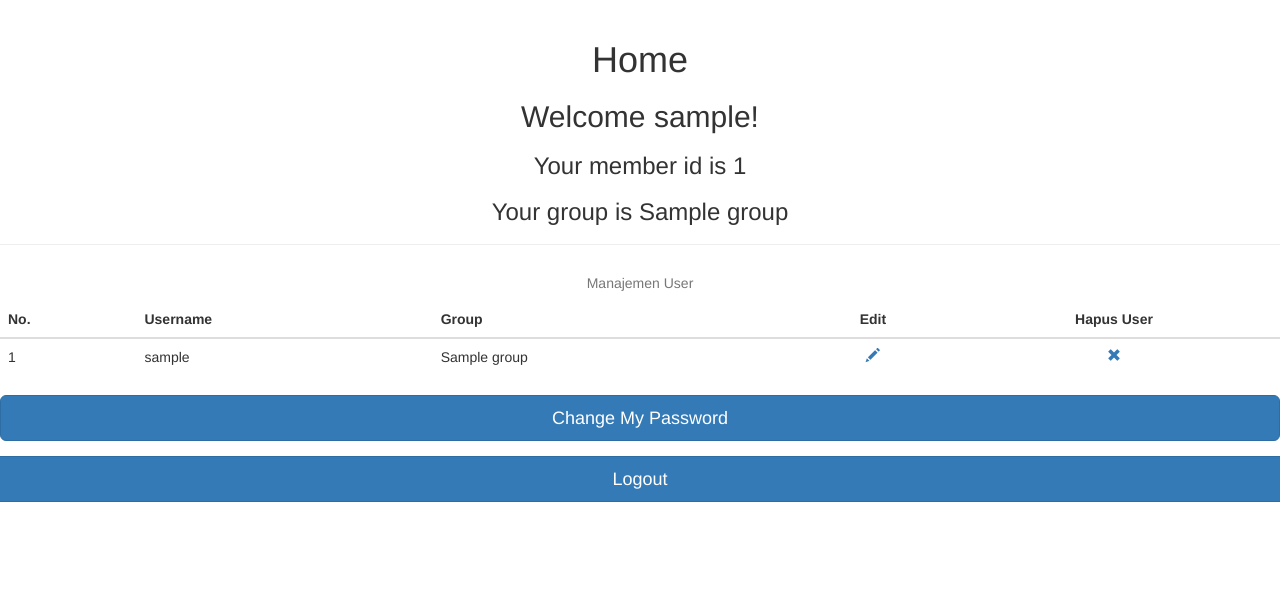
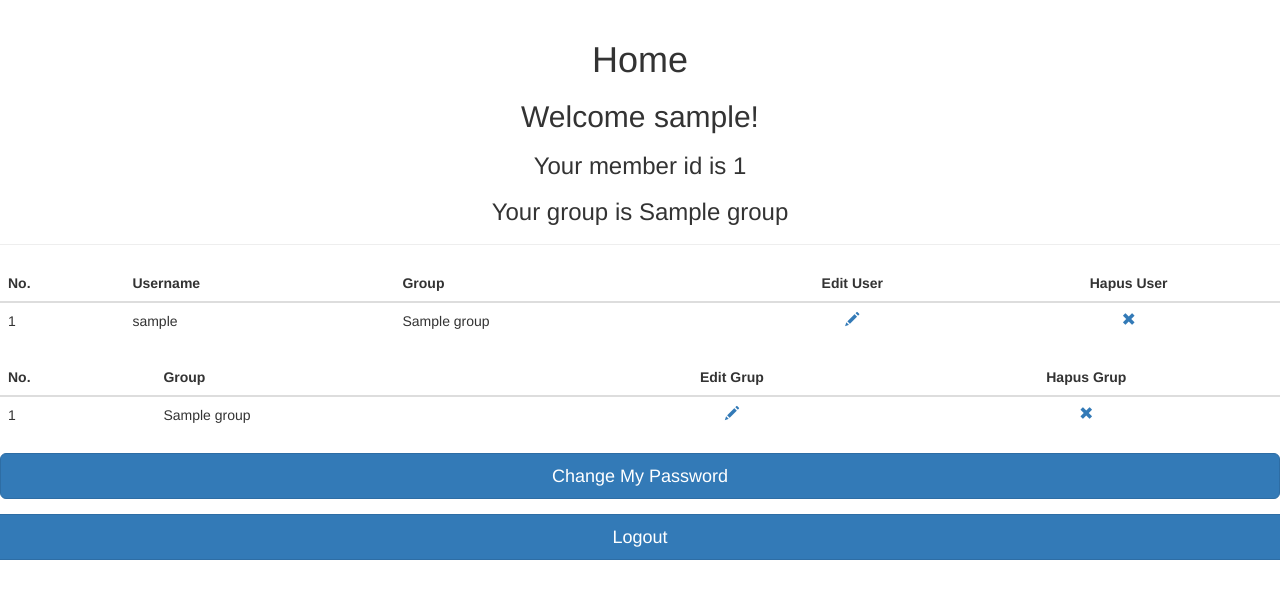
Before and after one commit to akhfa/host-group, a CodeIgniter app: template application/views/admin_home_view.php in a window 1280 px wide. Shown: the top 599 px of the page. Run offline with CodeIgniter, Linux system fonts and the light colour scheme; the template is opened without the code that fills it: most values are stand-ins (such as "Sample title", 1, 10 or a date in 2020).

Commit message:
Listing grup and user ok

```diff
--- a/application/controllers/home.php
+++ b/application/controllers/home.php
@@ -22,7 +22,8 @@ class Home extends CI_Controller {
        if($session_data['group'] === "admin"){
           if($data['daftaruser'] = $this->user->getuser())
           {
-              $this->load->view('admin_home_view', $data);
+              if($data['daftargrup'] = $this->user->getgrup())
+                  $this->load->view('admin_home_view', $data);
           }
 
        }
--- a/application/views/admin_home_view.php
+++ b/application/views/admin_home_view.php
@@ -20,15 +20,16 @@
       <h3>Your group is <?php echo $group; ?></h3>
     </div>
 
+    <!-- Tabel manajemen user -->
     <div class="table-responsive">
       <table class="table">
-      <caption class="row text-center">Manajemen User</caption>
+      <!-- <caption class="row text-center">Manajemen User</caption> -->
         <thead>
           <tr>
             <th>No.</th>
             <th>Username</th>
             <th>Group</th>
-            <th class="row text-center">Edit</th>
+            <th class="row text-center">Edit User</th>
             <th class="row text-center">Hapus User</th>
           </tr>
         </thead>
@@ -41,6 +42,33 @@
                 <td><?php echo $user->group;    ?></td>
                 <td class="row text-center"> <a href="<?php //echo $dir.'/'.$value?>"><span class="glyphicon glyphicon glyphicon-pencil"></span></td>
                 <td class="row text-center"> <a href="user_controller/deluser/<?php echo $user->username?>"><span class="glyphicon glyphicon-remove"></span></td>
+              </tr>
+              <?php $no++; ?>
+            <?php endforeach; ?>
+        </tbody>
+      </table>
+    </div>
+
+    <!-- Tabel manajemen grup -->
+    <div class="table-responsive">
+      <table class="table">
+      <!-- <caption class="row text-center">Manajemen User</caption> -->
+        <thead>
+          <tr>
+            <th>No.</th>
+            <th>Group</th>
+            <th class="row text-center">Edit Grup</th>
+            <th class="row text-center">Hapus Grup</th>
+          </tr>
+        </thead>
+        <tbody>
+            <?php $no = 1; ?>
+            <?php foreach ($daftargrup as $grup): ?>
+              <tr>
+                <td><?php echo $no;             ?></td>
+                <td><?php echo $grup->group;    ?></td>
+                <td class="row text-center"> <a href="<?php //echo $dir.'/'.$value?>"><span class="glyphicon glyphicon glyphicon-pencil"></span></td>
+                <td class="row text-center"> <a href="user_controller/deluser/<?php //echo $user->username?>"><span class="glyphicon glyphicon-remove"></span></td>
               </tr>
               <?php $no++; ?>
             <?php endforeach; ?>
```
Also changed, not shown: application/models/user.php (+19 -0 lines).
